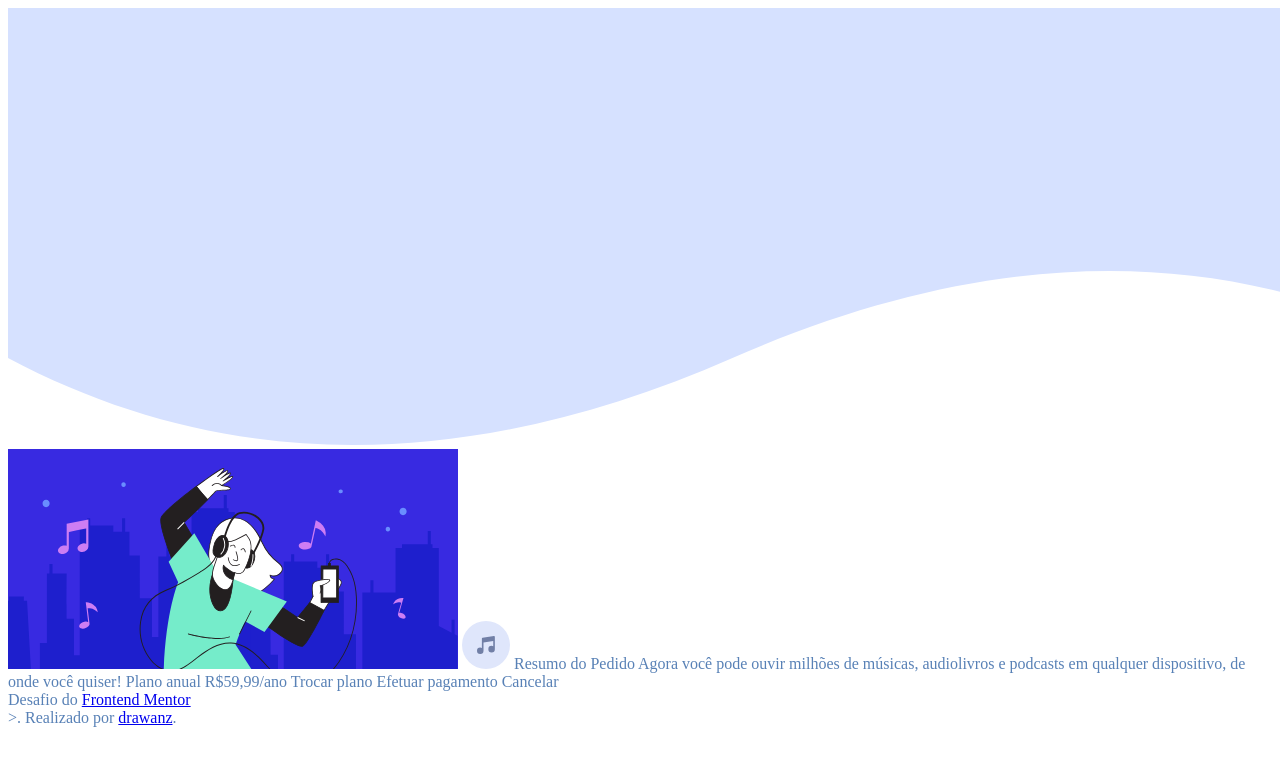
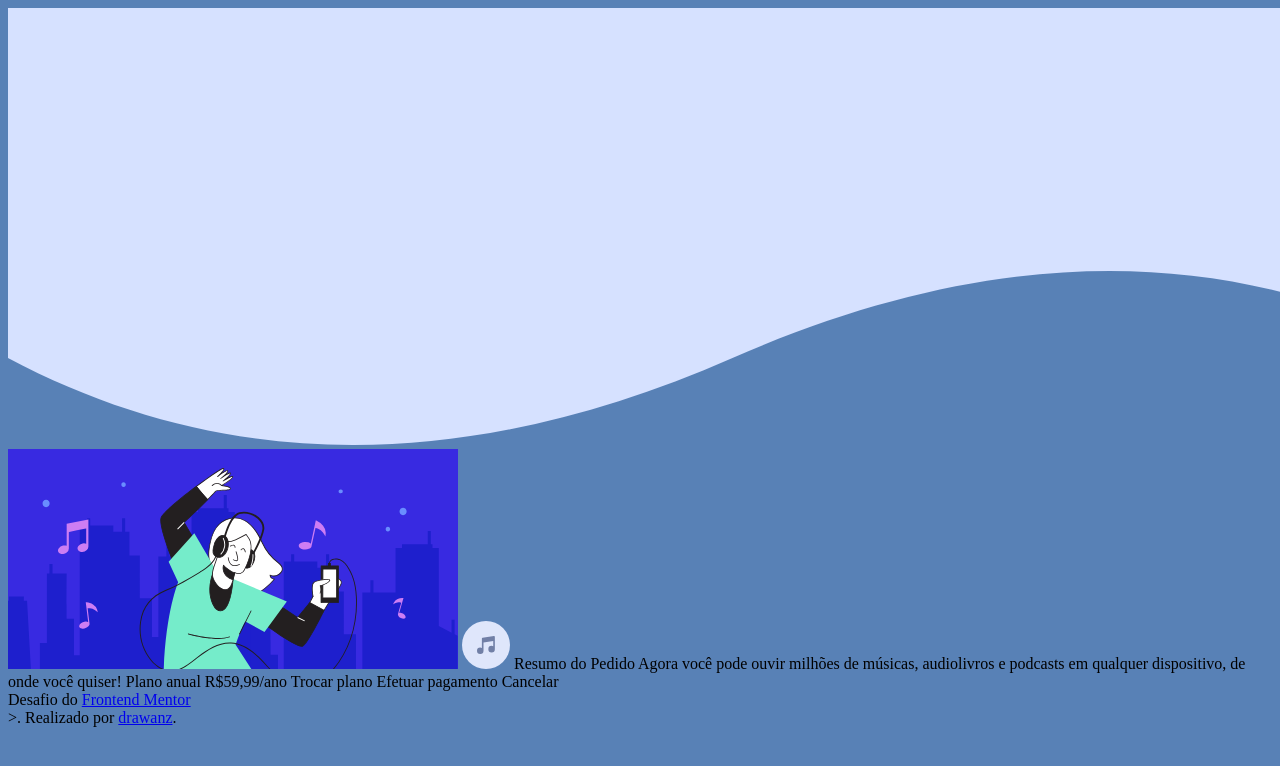
Before and after one commit to carol-dias/projeto-resumo-pedido, a plain HTML site: page index.html in a window 1280 px wide. Shown: the top 766 px of the page. Drawn offline with Linux system fonts and the light colour scheme.

Commit message:
Update style.css

```diff
--- a/style.css
+++ b/style.css
@@ -1,4 +1,4 @@
 
 body {
-    color: #5881b6;
+    background-color: #5881b6;
 }
```
